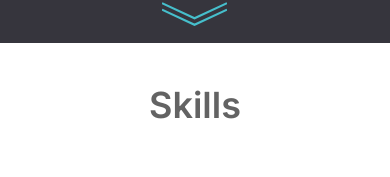
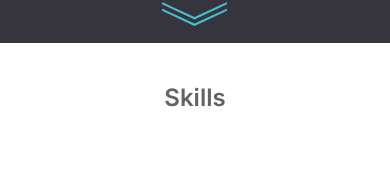
Before and after one commit to 4ndrs/portfolio-projekt, a Next.js app: page / in a window 390 px wide. Shown: the part 801-978 px from the top of the page. Built offline with nearby package versions, Linux system fonts and the light colour scheme.

Commit message:
Add media query to globals.css

```diff
--- a/styles/globals.css
+++ b/styles/globals.css
@@ -54,3 +54,9 @@ a:focus-visible {
   font-weight: 600;
   text-align: center;
 }
+
+@media (max-width: 753px) {
+  .title {
+    font-size: 24px;
+  }
+}
```
